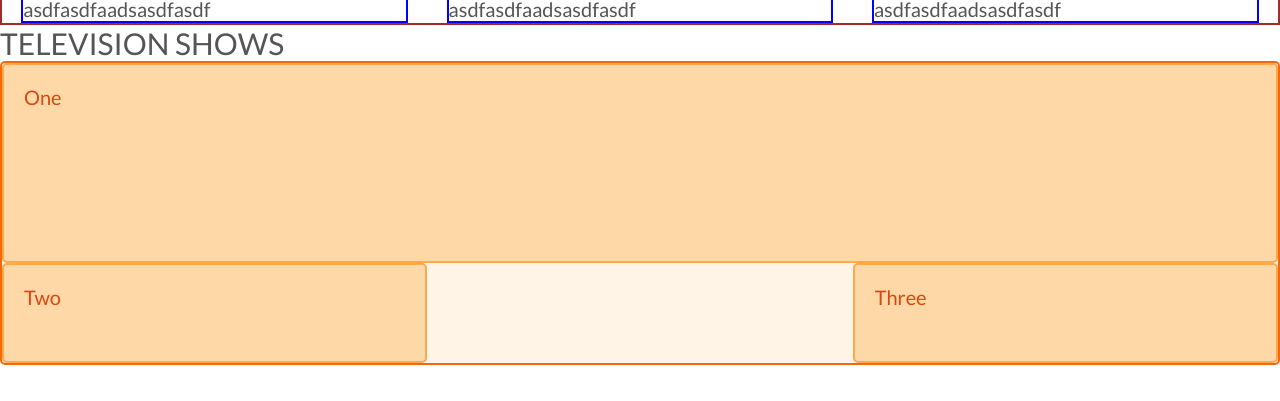
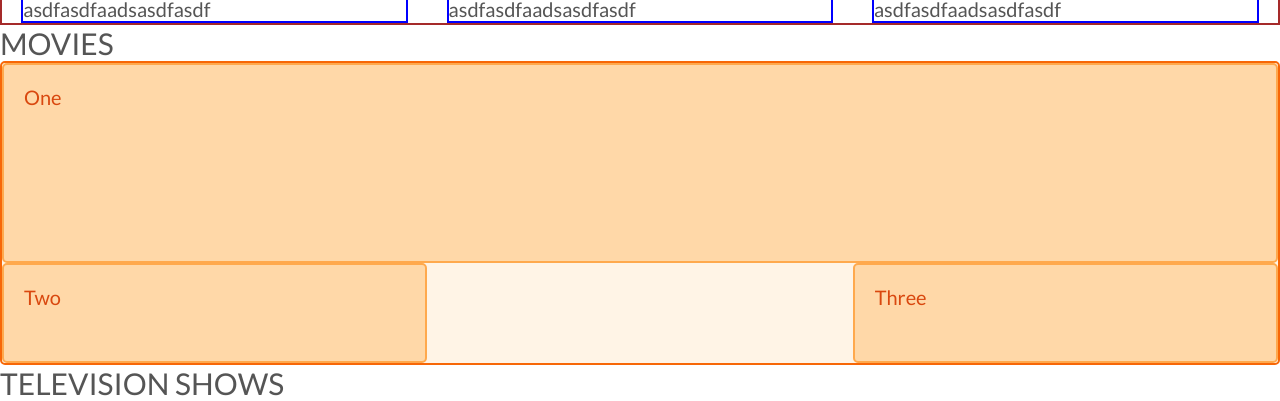
Before and after one commit to ngc2392/WebMarkupAndLayout, a plain HTML site: page AboutMeWebsite/interests.html in a window 1280 px wide. Shown: the part 1587-1988 px from the top of the page. Before the commit the page ends 1952 px from the top, so only its background shows below. Drawn offline with Linux system fonts and the light colour scheme.

Commit message:
added stuff

```diff
--- a/AboutMeWebsite/interests.html
+++ b/AboutMeWebsite/interests.html
@@ -126,7 +126,7 @@ asdfasdfaadsasdfasdf
 
 <section class="movies-section">
 
-        <h2>Television Shows</h2>
+        <h2>Movies</h2>
 
     <div class="movie-wrapper">
         <div class="box1">One</div>
@@ -136,6 +136,10 @@ asdfasdfaadsasdfasdf
       </div>
 </section>
 
+<section class="television-section">
+    <h2>Television Shows</h2>
+</section>
+
 
     </body>
 
```
